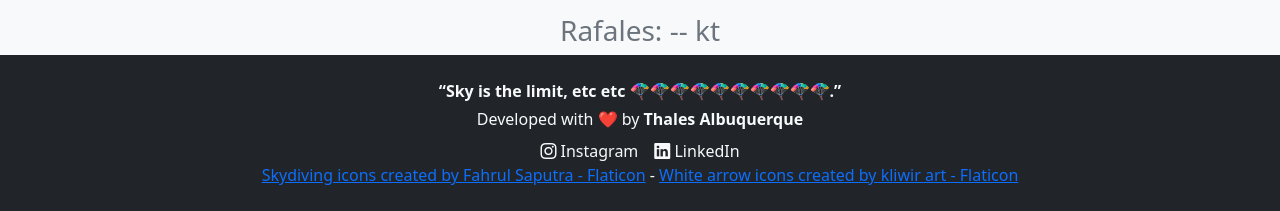
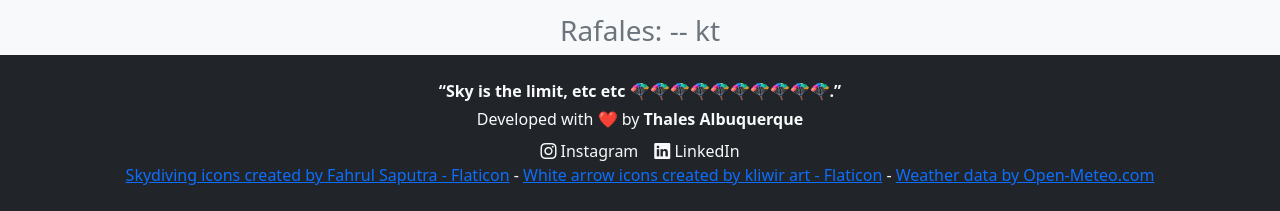
Before and after one commit to thalesalexcin/skywind, a plain HTML site: page index.html in a window 1280 px wide. Shown: the part 867-1078 px from the top of the page. Drawn offline with nearby package versions, Linux system fonts and the light colour scheme; no server answers.

Commit message:
Adding credits to open-meteo.com

```diff
--- a/index.html
+++ b/index.html
@@ -82,6 +82,10 @@
         <a href="https://www.flaticon.com/free-icons/skydiving" title="skydiving icons">Skydiving icons created by Fahrul Saputra - Flaticon</a>
         -
         <a href="https://www.flaticon.com/free-icons/white-arrow" title="white arrow icons">White arrow icons created by kliwir art - Flaticon</a>
+        -
+        <a href="https://open-meteo.com/">
+	        Weather data by Open-Meteo.com
+        </a>
       </div>
     </div>
   </footer>
```
